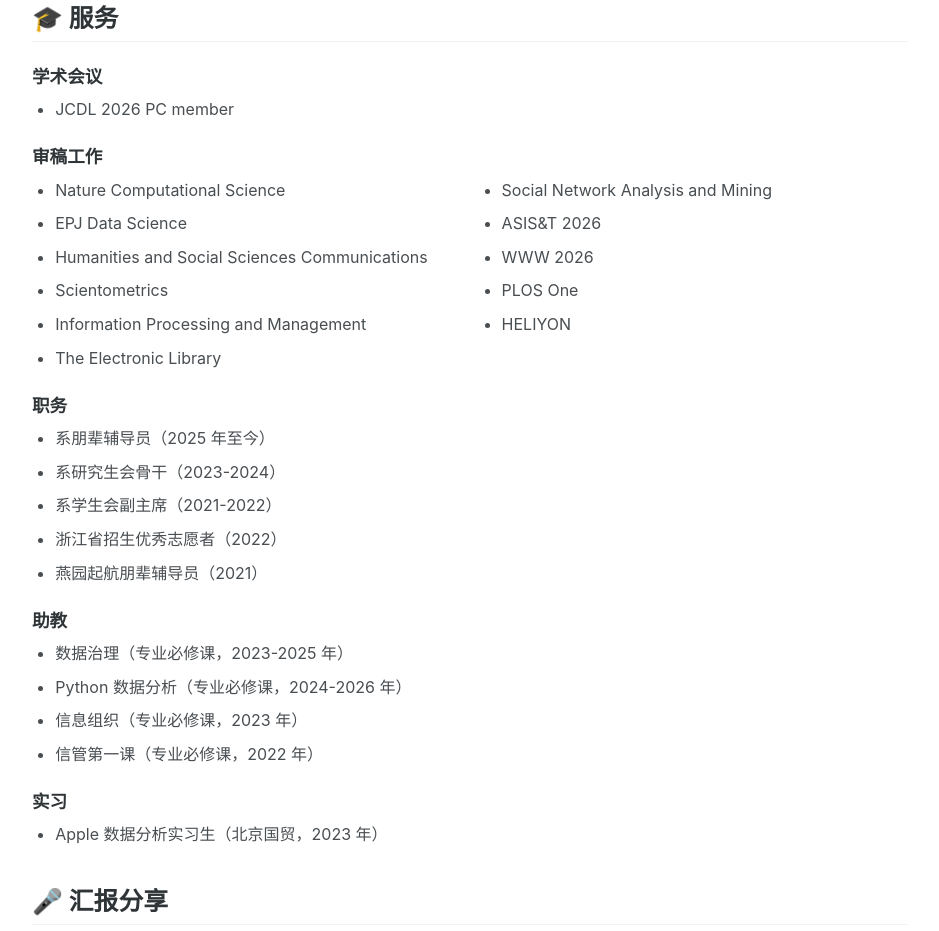
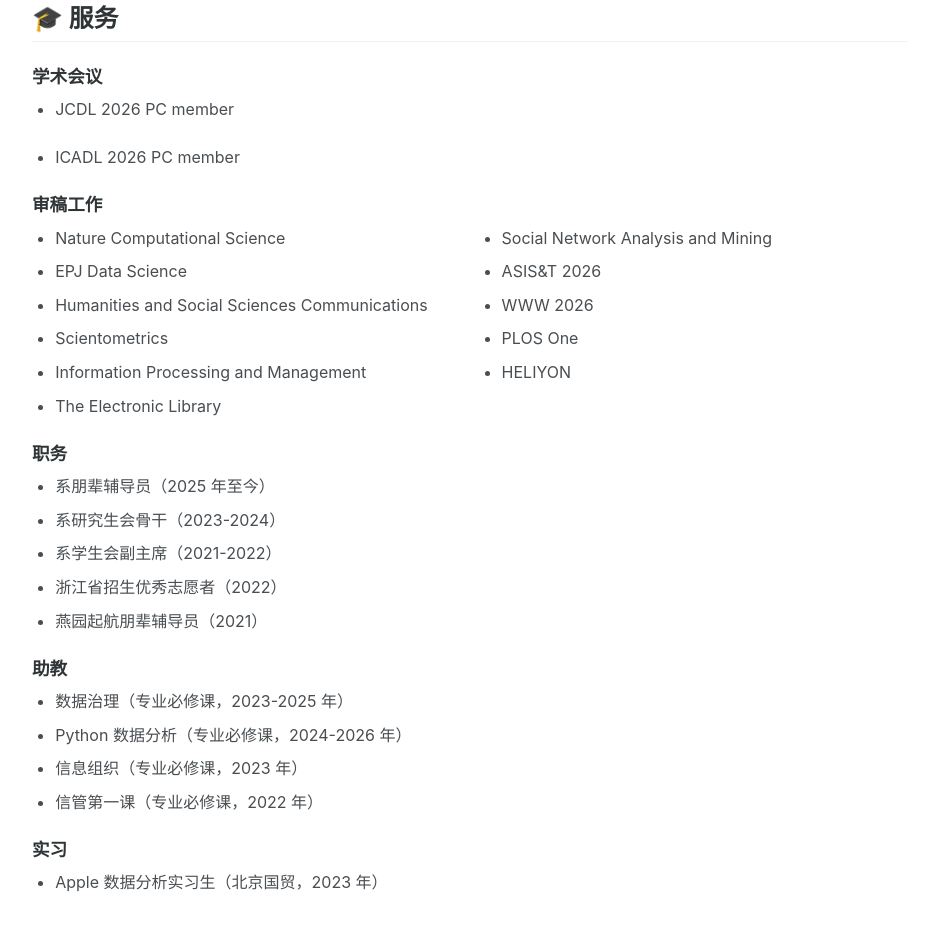
Before and after one commit to chenhongkan/chenhongkan.github.io, a plain HTML site: page index.html in a window 1280 px wide. Shown: the part 2961-3892 px from the top of the page, without its empty margins (322-1261 px from the left). Drawn offline with Linux system fonts and the light colour scheme.

Commit message:
update index

```diff
--- a/index.html
+++ b/index.html
@@ -143,6 +143,7 @@
           <h2>🎓 服务</h2>
           <h3>学术会议</h3>
           <ul><li>JCDL 2026 PC member</li></ul>
+          <ul><li>ICADL 2026 PC member</li></ul>
           <h3>审稿工作</h3>
           <ul class="columns-list">
             <li>Nature Computational Science</li>
@@ -278,6 +279,7 @@
           <h2>🎓 Teaching and Service</h2>
           <h3>Academic Service</h3>
           <ul><li>JCDL 2026 PC member</li></ul>
+          <ul><li>ICADL 2026 PC member</li></ul>
           <h3>Reviewing</h3>
           <ul class="columns-list">
             <li>Nature Computational Science</li>
```
